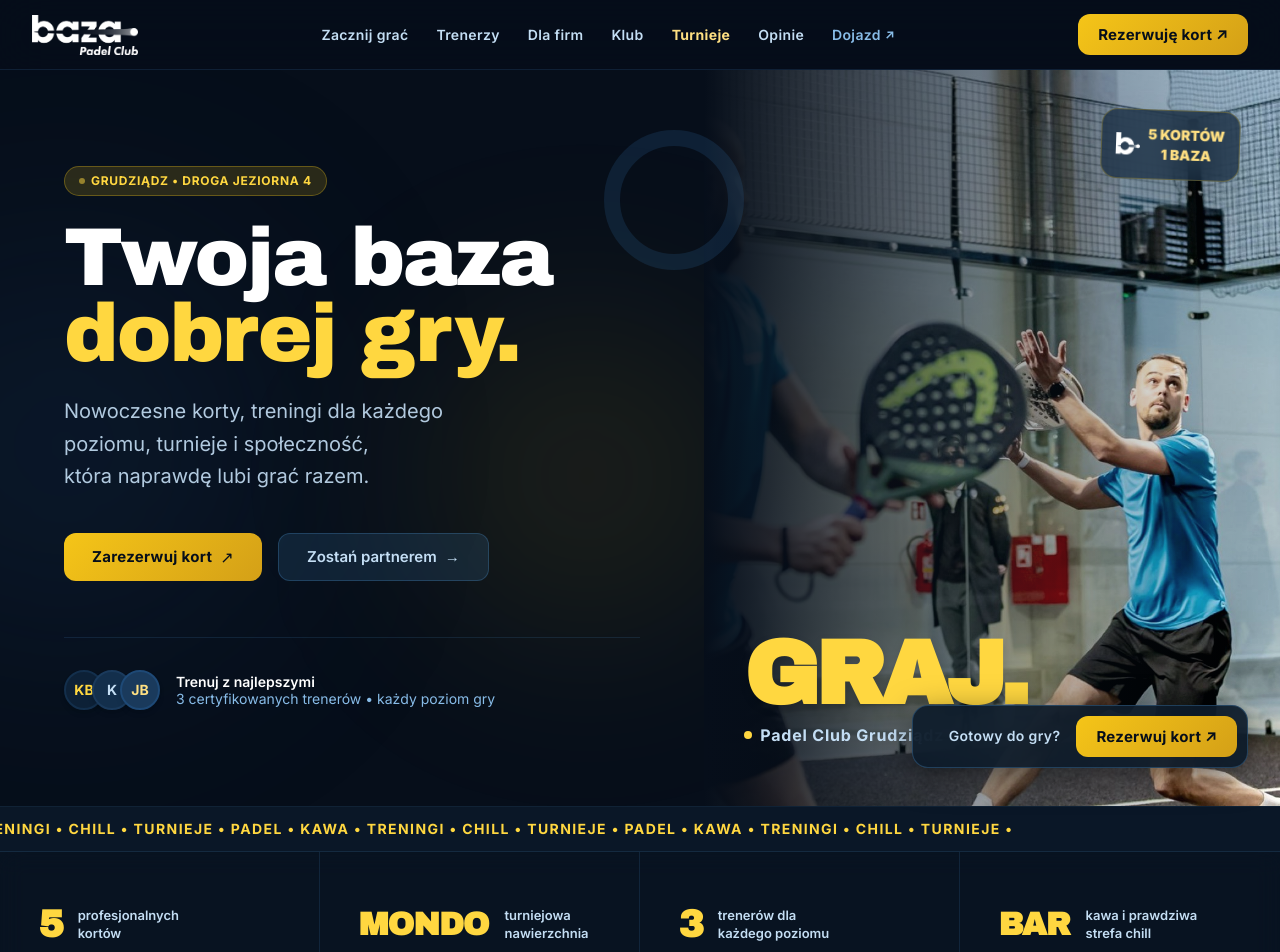
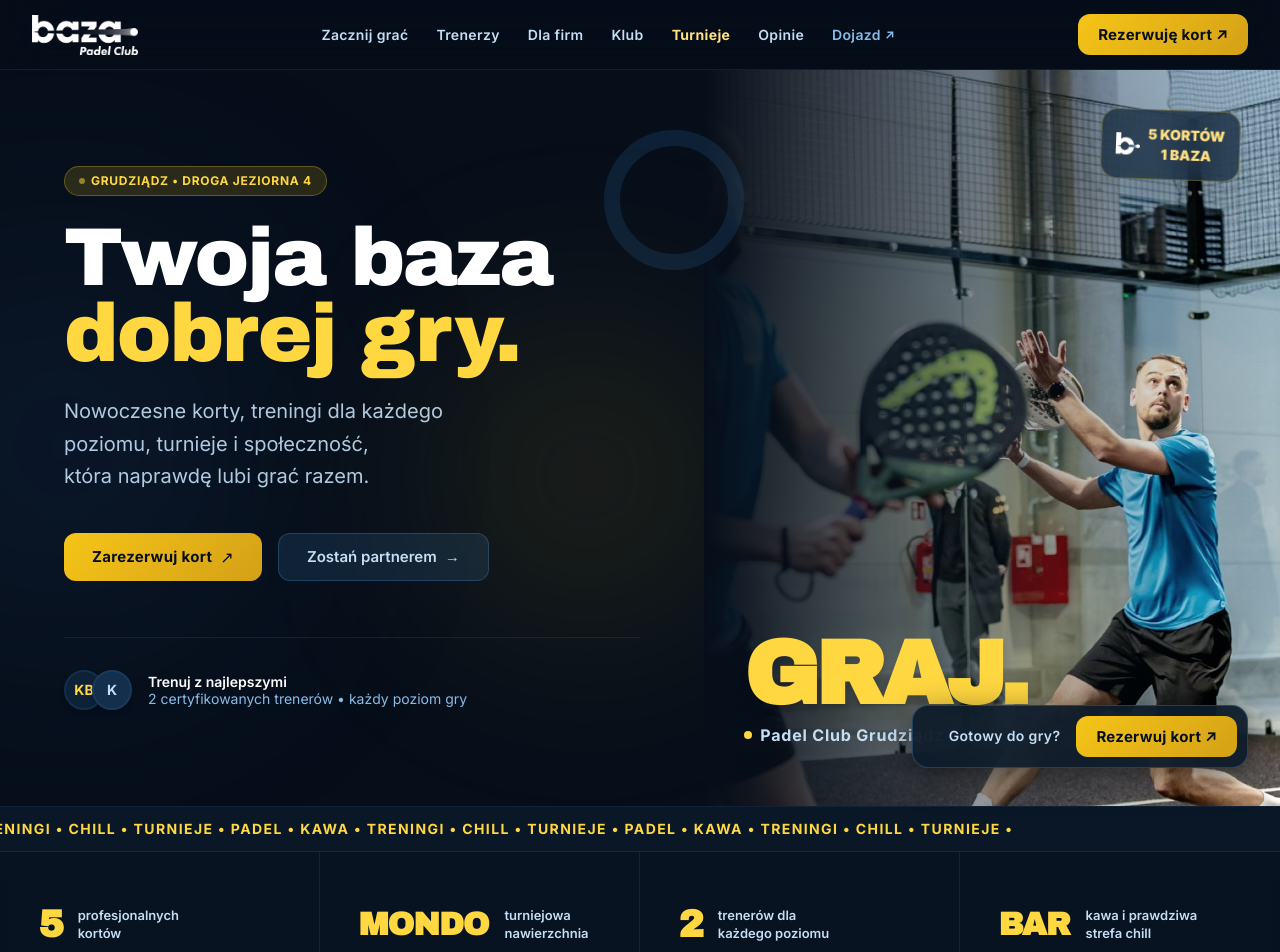
Before and after one commit to Fakelatency/Baza-Landing, a Next.js app: page / in a window 1280 px wide. Shown: the top 952 px of the page. Built offline with nearby package versions, Linux system fonts and the light colour scheme.

Commit message:
chore: remove Jacek from coaches and update coach count to 2

```diff
--- a/src/components/ClubFacts.tsx
+++ b/src/components/ClubFacts.tsx
@@ -29,7 +29,7 @@ export default function ClubFacts() {
 
         {/* Fact 3 */}
         <div className="min-h-[126px] md:min-h-[145px] p-6 lg:px-[3vw] flex flex-col md:flex-row md:items-center gap-2 md:gap-4 border-r border-navy-300/15">
-          <strong className="font-archivo text-[32px] md:text-[38px] text-gold-400 tracking-[-2px] leading-none">3</strong>
+          <strong className="font-archivo text-[32px] md:text-[38px] text-gold-400 tracking-[-2px] leading-none">2</strong>
           <span className="text-[13px] leading-[1.35] font-semibold text-navy-100">
             trenerów dla<br />każdego poziomu
           </span>
--- a/src/components/Coaches.tsx
+++ b/src/components/Coaches.tsx
@@ -34,7 +34,7 @@ export default function Coaches() {
         </figcaption>
       </figure>
 
-      <div className="grid md:grid-cols-3 gap-6 md:gap-8 mb-12">
+      <div className="grid md:grid-cols-2 gap-6 md:gap-8 mb-12 max-w-4xl">
         {/* Coach 1 */}
         <article className="glass-card flex flex-col group overflow-hidden">
           <div className="relative h-[280px] md:h-[320px] overflow-hidden bg-navy-900">
@@ -74,26 +74,6 @@ export default function Coaches() {
             <a href="#kontakt" className="inline-block text-gold-400 text-sm font-bold hover:text-gold-300 border-b border-gold-400/40 pb-1 w-fit transition-colors">Umów trening z Klaudią →</a>
           </div>
         </article>
-
-        {/* Coach 3 */}
-        <article className="glass-card flex flex-col group overflow-hidden">
-          <div className="relative h-[280px] md:h-[320px] overflow-hidden bg-navy-900">
-            <Image
-              src="/images/baza-detal-bw.jpg"
-              alt="Jacek Brończyk"
-              fill
-              className="object-cover saturate-[0.5] contrast-[1.1] opacity-50 group-hover:scale-105 transition-transform duration-500"
-            />
-            <span className="absolute left-6 bottom-3 font-archivo text-[86px] leading-[0.8] text-gold-400/20 pointer-events-none select-none">JB</span>
-            <span className="absolute left-6 top-6 badge badge-gold">TAKTYKA</span>
-          </div>
-          <div className="p-7 flex-1 flex flex-col">
-            <span className="text-navy-300 text-xs font-bold uppercase tracking-wider mb-2">Trener • strategia i ustawienie</span>
-            <h3 className="font-archivo text-2xl md:text-3xl leading-[0.95] tracking-tight mb-4 text-white">Jacek<br />Brończyk</h3>
-            <p className="text-navy-200 text-sm leading-relaxed mb-6 flex-1">Uczy czytać grę, lepiej ustawiać się na korcie i podejmować skuteczne decyzje pod presją.</p>
-            <a href="#kontakt" className="inline-block text-gold-400 text-sm font-bold hover:text-gold-300 border-b border-gold-400/40 pb-1 w-fit transition-colors">Umów trening z Jackiem →</a>
-          </div>
-        </article>
       </div>
 
       <div className="text-center md:text-left">
--- a/src/components/Hero.tsx
+++ b/src/components/Hero.tsx
@@ -49,11 +49,10 @@ export default function Hero() {
           <div className="flex -space-x-3">
             <span className="w-10 h-10 rounded-full bg-navy-800 text-gold-400 flex items-center justify-center font-bold text-sm border-2 border-navy-700 shadow-md">KB</span>
             <span className="w-10 h-10 rounded-full bg-navy-700 text-navy-100 flex items-center justify-center font-bold text-sm border-2 border-navy-600 shadow-md">K</span>
-            <span className="w-10 h-10 rounded-full bg-navy-600 text-gold-300 flex items-center justify-center font-bold text-sm border-2 border-navy-500 shadow-md">JB</span>
           </div>
           <p className="text-navy-200 text-sm leading-tight">
             <strong className="text-white block font-semibold">Trenuj z najlepszymi</strong>
-            3 certyfikowanych trenerów • każdy poziom gry
+            2 certyfikowanych trenerów • każdy poziom gry
           </p>
         </div>
       </div>
```
